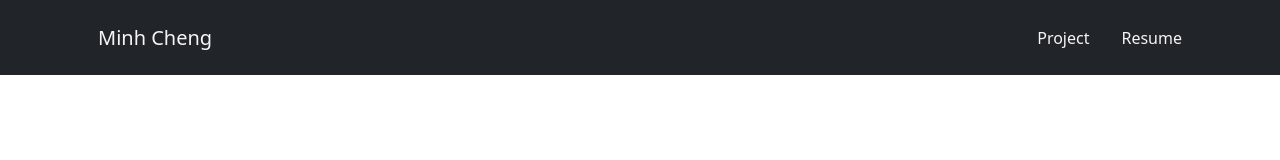
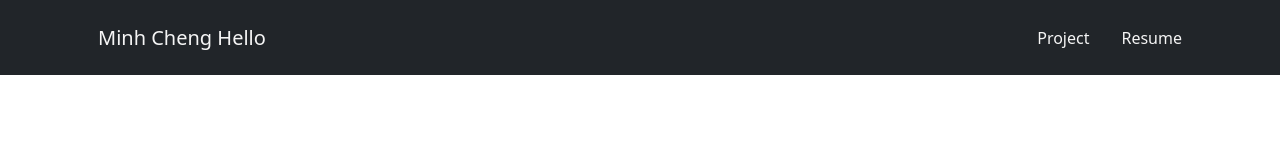
Before and after one commit to MINHCheng/website, a React (Create React App) app: page / in a window 1280 px wide. Shown: the top 160 px of the page. Built offline with nearby package versions, Linux system fonts and the light colour scheme.

Commit message:
header and home

```diff
--- a/src/components/Header.js
+++ b/src/components/Header.js
@@ -8,7 +8,7 @@ const Header = () => {
         <Navbar expand="md" className="bg-body-tertiary" bg="dark" data-bs-theme="dark">
             <Container>
                 <Nav.Link as={Link} to="/" style={{ color: 'whitesmoke' }}>
-                    <Navbar.Brand to="/" className="header" style={{ color: 'whitesmoke' }}>Minh Cheng</Navbar.Brand>
+                    <Navbar.Brand to="/website" className="header" style={{ color: 'whitesmoke' }}>Minh Cheng Hello</Navbar.Brand>
                 </Nav.Link>
                 <Navbar.Toggle aria-controls="basic-navbar-nav" />
                 <Navbar.Collapse id="basic-navbar-nav" className="justify-content-end">
--- a/src/components/Home.js
+++ b/src/components/Home.js
@@ -18,7 +18,7 @@ const Home = () => {
                     <Row xs={1} md={2} lg={3} className="g-3">
                         <Col key="idx" className="Card">
                             <Card style={{ width: '15rem', height:'28rem' }}>
-                                <Card.Img variant="top" src="/images/logo512.png" />
+                                <Card.Img variant="top" src="/public/images/logo512.png" />
                                 <Card.Body>
                                     <Card.Title>Front End</Card.Title>
                                     <Card.Text>
@@ -30,7 +30,7 @@ const Home = () => {
                         </Col>
                         <Col key="idx"className="Card">
                             <Card style={{ width: '15rem', height:'28rem'}}>
-                                <Card.Img variant="top" src="/images/python.png" />
+                                <Card.Img variant="top" src="/public/images/python.png" />
                                 <Card.Body>
                                     <Card.Title>Back End</Card.Title>
                                     <Card.Text>
@@ -42,7 +42,7 @@ const Home = () => {
                         </Col>
                         <Col key="idx"className="Card">
                             <Card style={{ width: '15rem', height:'28rem' }}>
-                                <Card.Img variant="top" src="/images/Microsoft.png" />
+                                <Card.Img variant="top" src="/public/images/Microsoft.png" />
                                 <Card.Body>
                                     <Card.Title>Other Software</Card.Title>
                                     <Card.Text>
```
